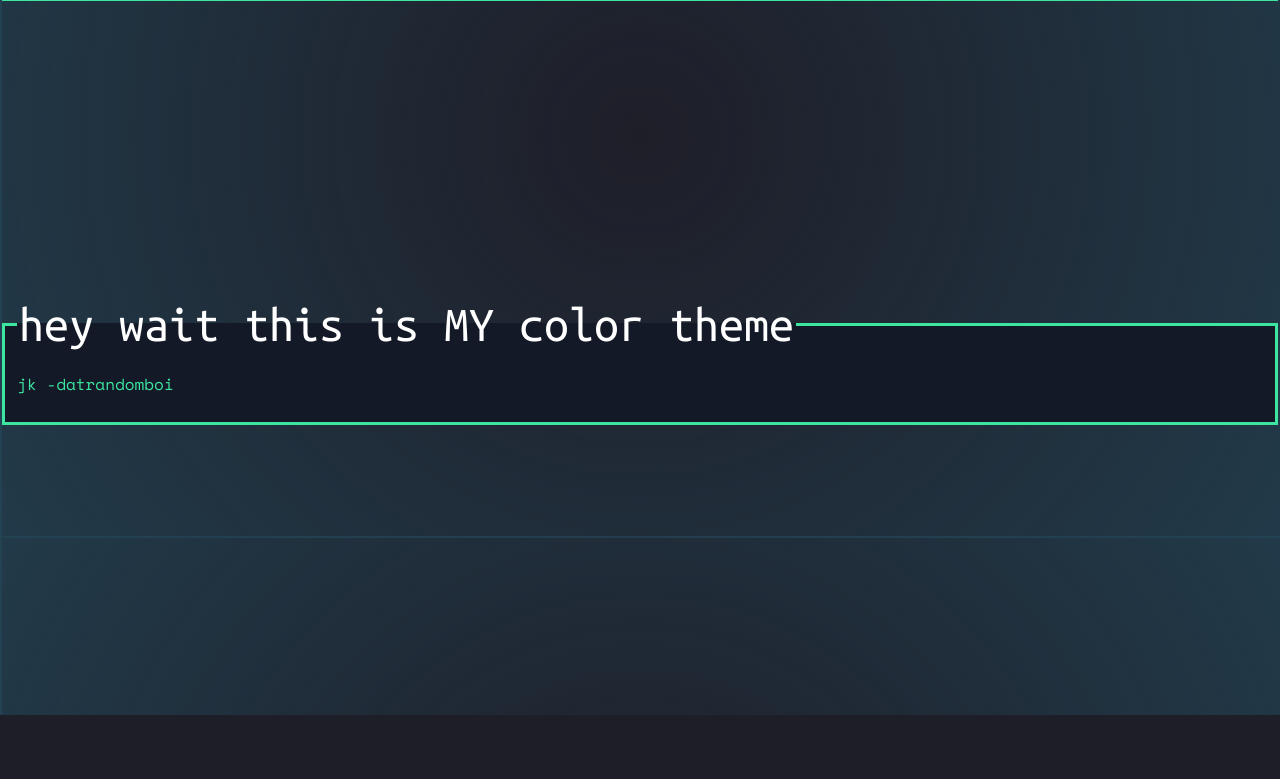
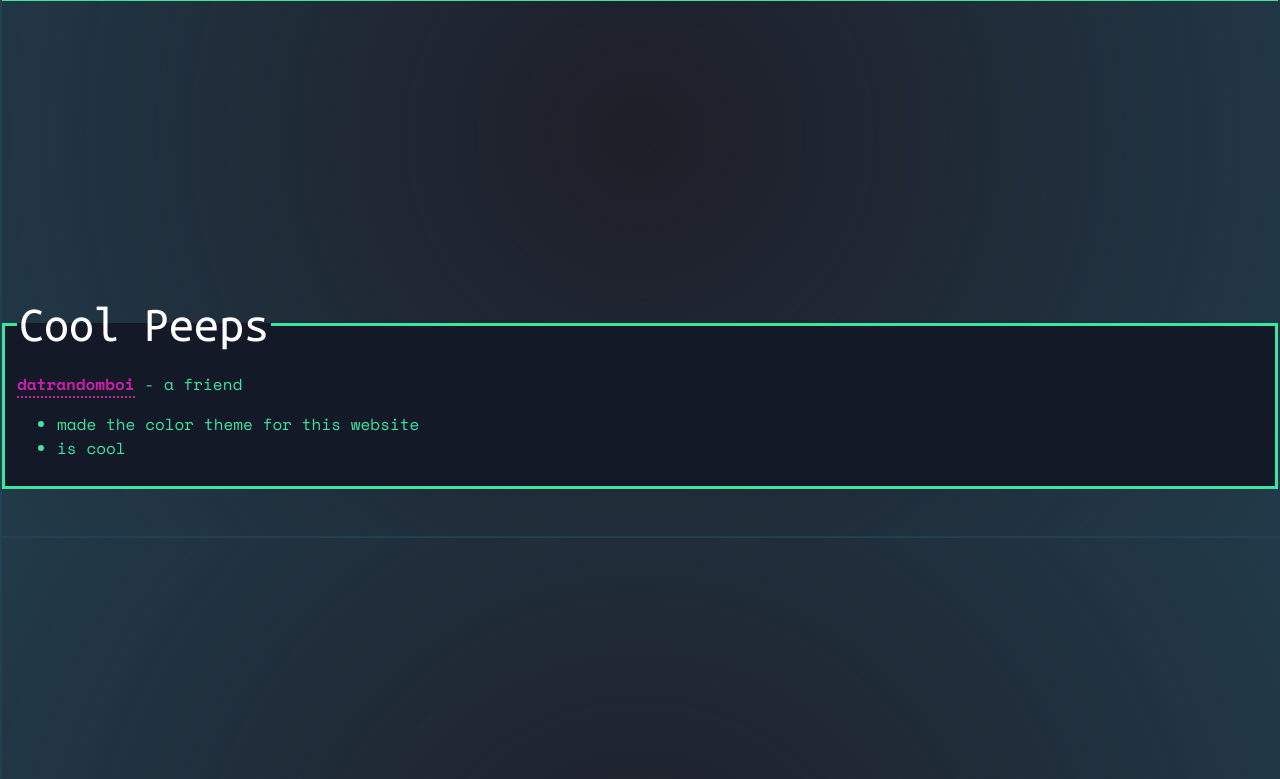
Before and after one commit to awful-coder/awful-coder.github.io, a plain HTML site: page index.html in a window 1280 px wide. Shown: the part 1864-2643 px from the top of the page. Before the commit the page ends 2579 px from the top, so only its background shows below. Drawn offline with nearby package versions, Linux system fonts and the light colour scheme.

Commit message:
Update index.html
add a section about stuff

```diff
--- a/index.html
+++ b/index.html
@@ -46,9 +46,13 @@
             </ul>
         </fieldset>
         <hr>
-        <fieldset title="..." style="background-color:rgb(20,25,40);">
-            <legend>hey wait this is MY color theme</legend>
-            <p>jk  -datrandomboi</p>
+        <fieldset title="Cool Peeps" style="background-color:rgb(20,25,40);">
+            <legend>Cool Peeps</legend>
+            <p><a href="http://temporarywebsite.datrandomboi.repl.co/">datrandomboi</a> - a friend</p>
+            <ul>
+                <li>made the color theme for this website</li>
+                <li>is cool</li>
+            </ul>
         </fieldset>
         <hr>
         <script src="indexstuff/script.js" type="text/javascript"></script>
```
